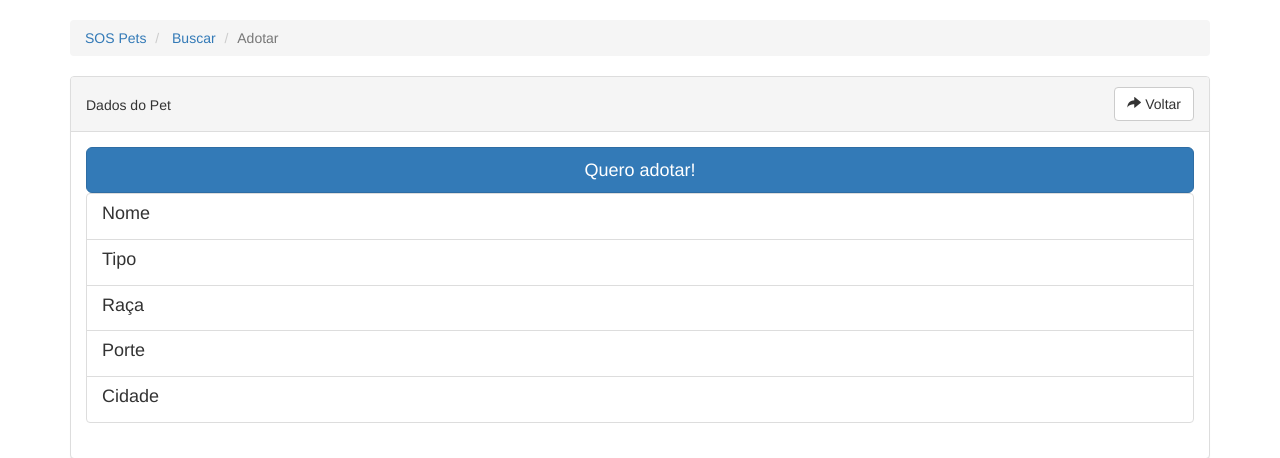
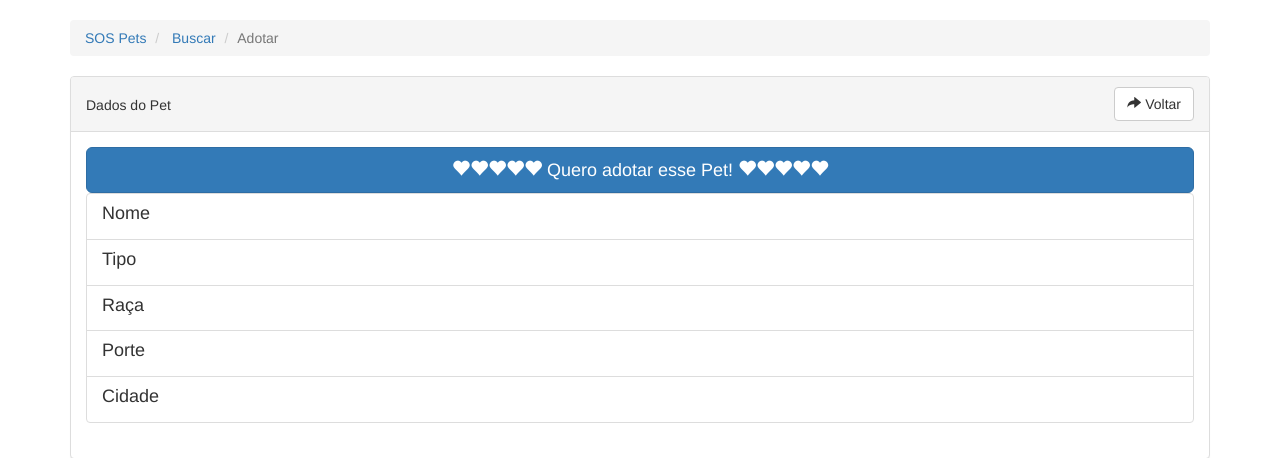
Before and after one commit to tamirisarias/sos-pets, a PHP site: page /pets-adotar.php in a window 1280 px wide. Shown: the part 51-509 px from the top of the page. Run offline with PHP 8.4, Linux system fonts and the light colour scheme; data comes from the database, SQL or seed files in the repository; data that the repository does not hold is empty.

Commit message:
icons add

```diff
--- a/buscar.php
+++ b/buscar.php
@@ -141,7 +141,7 @@
                                         <?php } ?>
                                     </select>
                                 </div>
-                                <button type="submit" class="btn btn-primary">Buscar Pet</button>
+                                <button type="submit" class="btn btn-primary"><span class="glyphicon glyphicon-search"></span> Buscar Pet</button>
                             </form>
                         </div>
                     </div>
--- a/meus-pets.php
+++ b/meus-pets.php
@@ -148,7 +148,7 @@
                                         <?php } ?>
                                     </select>
                                 </div>
-                                <button type="submit" class="btn btn-primary">Buscar Pet</button>
+                                <button type="submit" class="btn btn-primary"><span class="glyphicon glyphicon-search"></span> Buscar Pet</button>
                             </form>
                         </div>
                     </div>
--- a/pets-adotar.php
+++ b/pets-adotar.php
@@ -149,7 +149,9 @@
                         <div class="panel-body">
                             <div class="row">
                                 <div class="col-md-12">
-                                    <button type="button" id="btn_pet_adopt" class="btn btn-primary btn-lg btn-block">Quero adotar!</button>
+                                    <button type="button" id="btn_pet_adopt" class="btn btn-primary btn-lg btn-block">
+                                        <span class="glyphicon glyphicon-heart"></span><span class="glyphicon glyphicon-heart"></span><span class="glyphicon glyphicon-heart"></span><span class="glyphicon glyphicon-heart"></span><span class="glyphicon glyphicon-heart"></span> Quero adotar esse Pet! <span class="glyphicon glyphicon-heart"></span><span class="glyphicon glyphicon-heart"></span><span class="glyphicon glyphicon-heart"></span><span class="glyphicon glyphicon-heart"></span><span class="glyphicon glyphicon-heart"></span>
+                                    </button>
                                     <div class="list-group">
                                         <a class="list-group-item">
                                             <h4 class="list-group-item-heading">
```
